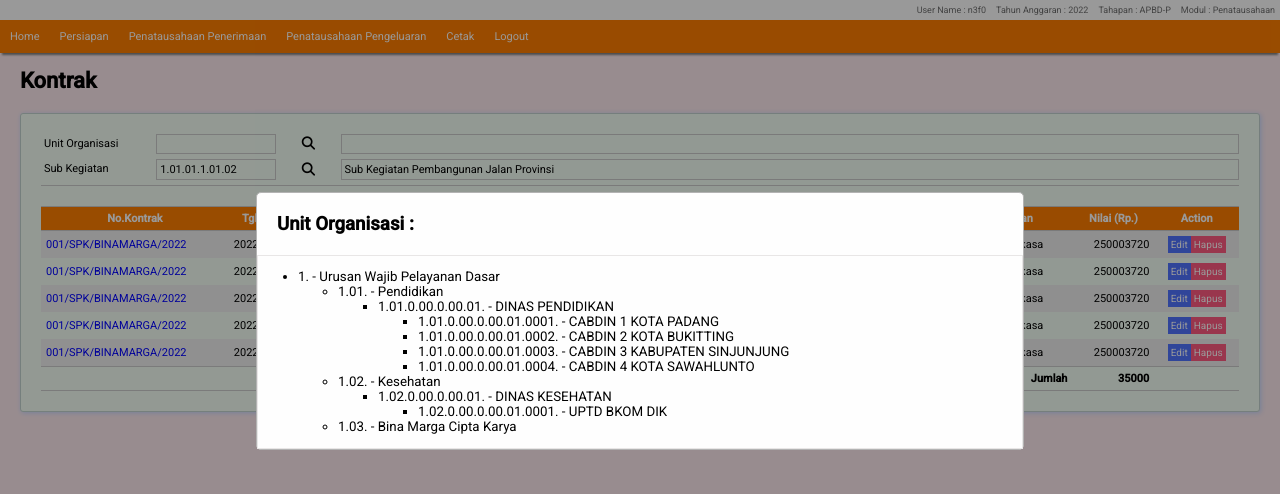
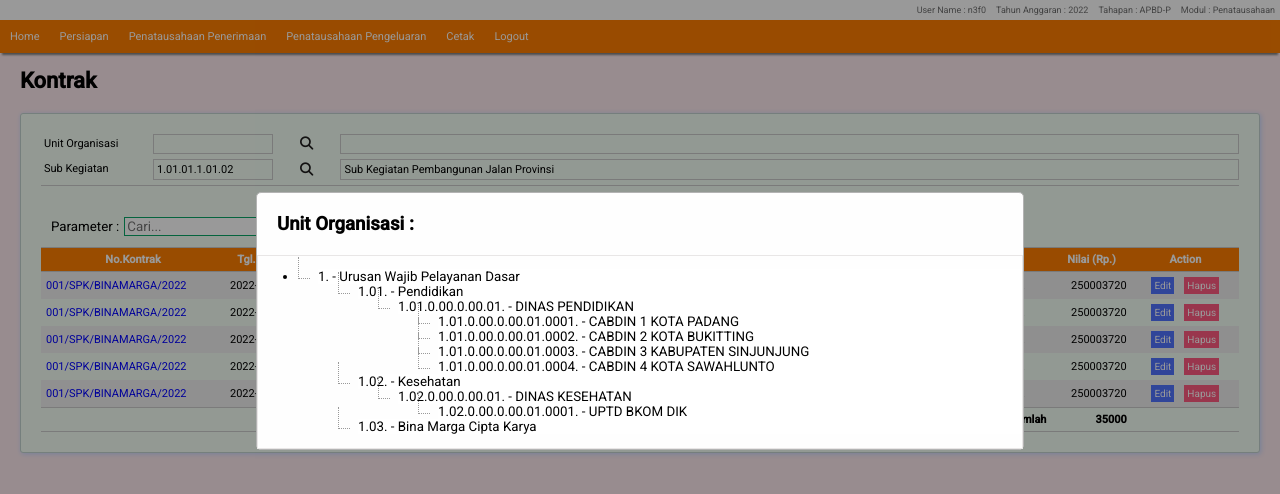
Before and after one commit to n3f0/simbendahara, a React (Create React App) app: page /persiapan/kontrak in a window 1280 px wide. Both pictures are taken after a click on the button 308 px from the left and 143 px from the top of the page. Shown: the top 494 px of the page. Built offline with nearby package versions, Linux system fonts and the light colour scheme.

Commit message:
Perbaikan Lookup unit organisasi

```diff
--- a/src/App.css
+++ b/src/App.css
@@ -143,3 +143,19 @@ table tbody tr:nth-child(odd){
 table>tbody>tr:hover{
   background: #a5e4bb;
 }
+
+.search-wrapper{
+  padding:10px;
+}
+.search-wrapper .search-section{
+}
+.search-section label{
+  width:100px;
+}
+.search-section input,select,button{
+  margin-inline: 5px;
+  color: #201f1f;
+}
+.search-section input,select{
+  border:1px solid #08a667;
+}
--- a/src/component/fitur/unitsubkeg.jsx
+++ b/src/component/fitur/unitsubkeg.jsx
@@ -11,7 +11,6 @@ export default function Unitsubkeg(props) {
     setltree(val)
   }
   useEffect(()=>{
-    console.log(unit)
   })
   function ChangeUnit(param){
     setUnit(param)
--- a/src/component/lookup/lookup.css
+++ b/src/component/lookup/lookup.css
@@ -46,3 +46,29 @@
   li{
     cursor: pointer;
   }
+  .tree ul{
+    list-style: none;
+    margin:0;
+
+}
+.tree li{
+    margin:0;
+}
+.tree li>label{
+    margin-left:20px;
+    background: #fff;
+    display:block;
+}
+.tree li>label:hover{
+    color:blue;
+    cursor:pointer;
+}
+  .tree .separator{
+    border-left: 1px dotted #999;
+    border-bottom: 1px dotted #999;
+    height: 22px;
+    position: absolute;
+    margin-left: 0;
+    margin-top: -12px;
+    width: 12px;
+  }
--- a/src/component/lookup/lookuptree.jsx
+++ b/src/component/lookup/lookuptree.jsx
@@ -11,20 +11,20 @@ export default function Lookuptree(props) {
         <div className="modal-content">
           <div className="modal-header">Unit Organisasi :</div>
           <div className="modal-body">
-            <ul>
+            <ul className="tree">
               {lookup.map((v1, i1) => {
-                return (<li key={i1}>
-                  {v1.kdurus} - {v1.nmurus}
+                return (<li key={i1}><span className="separator"></span>
+                  <label>{v1.kdurus} - {v1.nmurus}</label>
                   <ul>{v1.bidang.map((v2, i2) => {
-                    return (<li key={i2}>{v2.kdbidang} - {v2.nmbidang}
+                    return (<li key={i2}><span className="separator"></span><label>{v2.kdbidang} - {v2.nmbidang}</label>
                         <ul>
                             {v2.skpd.map((v3,i3)=>{
                                 return(
-                                    <li key={i3}>
-                                        <span onClick={()=>props.change({unitkey:v3.unitkey,kdunit:v3.kdunit,nmunit:v3.nmunit})}>{v3.kdunit} - {v3.nmunit}</span>
+                                    <li key={i3}><span className="separator"></span>
+                                        <label onClick={()=>props.change({unitkey:v3.unitkey,kdunit:v3.kdunit,nmunit:v3.nmunit})}>{v3.kdunit} - {v3.nmunit}</label>
                                         <ul>
                                         {v3.subunit.map((v4,i4)=>{
-                                            return(<li key={i4}><span onClick={()=>props.change({unitkey:v4.unitkey,kdunit:v4.kdunit,nmunit:v4.nmunit})}>{v4.kdunit} - {v4.nmunit}</span></li>)
+                                            return(<li key={i4}><span className="separator"></span><label onClick={()=>props.change({unitkey:v4.unitkey,kdunit:v4.kdunit,nmunit:v4.nmunit})}>{v4.kdunit} - {v4.nmunit}</label></li>)
                                         })}
                                          </ul>
                                     </li>
--- a/src/component/pages/kontrak.jsx
+++ b/src/component/pages/kontrak.jsx
@@ -30,6 +30,21 @@ const Kontraklist=(props)=>{
 
     return(
         <section className="area">
+            <div className="search-wrapper">
+                <div className="search-section">
+                    <form>
+                        <label htmlFor="kontrak">Parameter :</label>
+                        <input type="text" name="kontrak" id="kontrak" placeholder='Cari...'/>
+                        <select>
+                            <option value="1">No.Kontrak</option>
+                            <option value="1">Tgl.Kontrak</option>
+                            <option value="1">Rekanan</option>
+                            <option value="1">Nilai</option>
+                        </select>
+                        <button type='submit'><i className="fa fa-search"></i> Cari</button>
+                    </form>
+                </div>
+            </div>
             <table className='table'>
                 <thead>
                     <tr>
```
